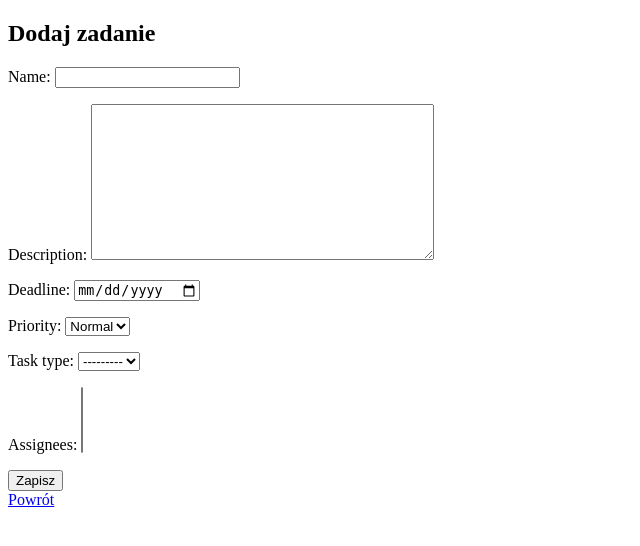
After one commit to Tomek93x/it_company_task_manager, a Django app: page /add-task/ in a window 1280 px wide. The commit adds this page. Shown: the top 546 px of the page, without its empty margins (0-640 px from the left). Run offline with Django 5.2, Linux system fonts and the light colour scheme; data that the repository does not hold is empty.

Commit message:
Add views and URLs configuration for catalog app
Implemented views to add workers, positions, and tasks. Updated URL routing to point to new views and templates.

```diff
--- /dev/null
+++ b/catalog/forms.py
@@ -0,0 +1,26 @@
+from django import forms
+from .models import Position, Worker, Task
+
+
+class PositionForm(forms.ModelForm):
+    class Meta:
+        model = Position
+        fields = ['name']
+
+
+class WorkerForm(forms.ModelForm):
+    class Meta:
+        model = Worker
+        fields = ['username', 'first_name', 'last_name', 'email', 'position', 'password']
+        widgets = {
+            'password': forms.PasswordInput(),
+        }
+
+
+class TaskForm(forms.ModelForm):
+    class Meta:
+        model = Task
+        fields = ['name', 'description', 'deadline', 'priority', 'task_type', 'assignees']
+        widgets = {
+            'deadline': forms.DateInput(attrs={'type': 'date'}),
+        }
--- a/catalog/models.py
+++ b/catalog/models.py
@@ -3,14 +3,24 @@ from django.contrib.auth.models import AbstractUser
 
 
 class Position(models.Model):
-    name = models.CharField(max_length=100)
+    name = models.CharField(max_length=100, unique=True)
+
+    class Meta:
+        ordering = ['name']
+        verbose_name = 'Position'
+        verbose_name_plural = 'Positions'
 
     def __str__(self):
         return self.name
 
 
 class TaskType(models.Model):
-    name = models.CharField(max_length=100)
+    name = models.CharField(max_length=100, unique=True)
+
+    class Meta:
+        ordering = ['name']
+        verbose_name = 'Task Type'
+        verbose_name_plural = 'Task Types'
 
     def __str__(self):
         return self.name
@@ -19,14 +29,20 @@ class TaskType(models.Model):
 class Worker(AbstractUser):
     position = models.ForeignKey(
         Position,
-        on_delete=models.CASCADE,
+        on_delete=models.SET_NULL,
         related_name='workers',
         null=True,
         blank=True,
     )
 
+    class Meta:
+        ordering = ['username']
+        verbose_name = 'Worker'
+        verbose_name_plural = 'Workers'
+
     def __str__(self):
-        return f"{self.first_name} {self.last_name}"
+        full_name = f'{self.first_name} {self.last_name}'.strip()
+        return full_name if full_name else self.username
 
 
 class Task(models.Model):
@@ -43,17 +59,26 @@ class Task(models.Model):
     is_completed = models.BooleanField(default=False)
     priority = models.CharField(
         max_length=10,
-        choices=PRIORITY_CHOICES
+        choices=PRIORITY_CHOICES,
+        default='normal',
     )
     task_type = models.ForeignKey(
         TaskType,
-        on_delete=models.CASCADE,
-        related_name='tasks'
+        on_delete=models.SET_NULL,
+        related_name='tasks',
+        null=True,
+        blank=True,
     )
     assignees = models.ManyToManyField(
         Worker,
-        related_name='tasks'
+        related_name='tasks',
+        blank=True,
     )
 
+    class Meta:
+        ordering = ['deadline', 'priority']
+        verbose_name = 'Task'
+        verbose_name_plural = 'Tasks'
+
     def __str__(self):
-        return self.name
+        return f'{self.name} ({self.get_priority_display()})'
--- a/catalog/urls.py
+++ b/catalog/urls.py
@@ -1,7 +1,12 @@
+"""URL configuration for catalog app."""
+
 from django.urls import path
 from . import views
 
 urlpatterns = [
     path('', views.home, name='home'),
+    path('add-worker/', views.add_worker, name='add_worker'),
+    path('add-position/', views.add_position, name='add_position'),
+    path('add-task/', views.add_task, name='add_task'),
     path('tasks/', views.task_list, name='task_list'),
 ]
--- a/catalog/views.py
+++ b/catalog/views.py
@@ -1,8 +1,61 @@
-from django.shortcuts import render
-from .models import Task
+from django.shortcuts import render, redirect
+from .models import Worker, Position, Task
+from .forms import WorkerForm, PositionForm, TaskForm
+
 
 def home(request):
-    return render(request, 'home.html')
+    workers = Worker.objects.all()
+    tasks = Task.objects.all()
+    positions = Position.objects.all()
+
+    return render(
+        request,
+        'home.html',
+        {
+            'workers': workers,
+            'tasks': tasks,
+            'positions': positions,
+        },
+    )
+
+
+def add_worker(request):
+    if request.method == 'POST':
+        form = WorkerForm(request.POST)
+        if form.is_valid():
+            worker = form.save(commit=False)
+            worker.set_password(form.cleaned_data['password'])
+            worker.save()
+            return redirect('home')
+    else:
+        form = WorkerForm()
+
+    return render(request, 'add_worker.html', {'form': form})
+
+
+def add_position(request):
+    if request.method == 'POST':
+        form = PositionForm(request.POST)
+        if form.is_valid():
+            form.save()
+            return redirect('home')
+    else:
+        form = PositionForm()
+
+    return render(request, 'add_position.html', {'form': form})
+
+
+def add_task(request):
+    if request.method == 'POST':
+        form = TaskForm(request.POST)
+        if form.is_valid():
+            form.save()
+            return redirect('home')
+    else:
+        form = TaskForm()
+
+    return render(request, 'add_task.html', {'form': form})
+
 
 def task_list(request):
     tasks = Task.objects.all()
--- /dev/null
+++ b/templates/add_task.html
@@ -0,0 +1,15 @@
+<!DOCTYPE html>
+<html>
+<head>
+    <title>Dodaj zadanie</title>
+</head>
+<body>
+    <h2>Dodaj zadanie</h2>
+    <form method="post">
+        {% csrf_token %}
+        {{ form.as_p }}
+        <button type="submit">Zapisz</button>
+    </form>
+    <a href="{% url 'home' %}">Powrót</a>
+</body>
+</html>
```
Also changed, not shown: templates/add_position.html (added, +15 -0 lines), templates/add_worker.html (added, +15 -0 lines), templates/home.html (+31 -2 lines).
